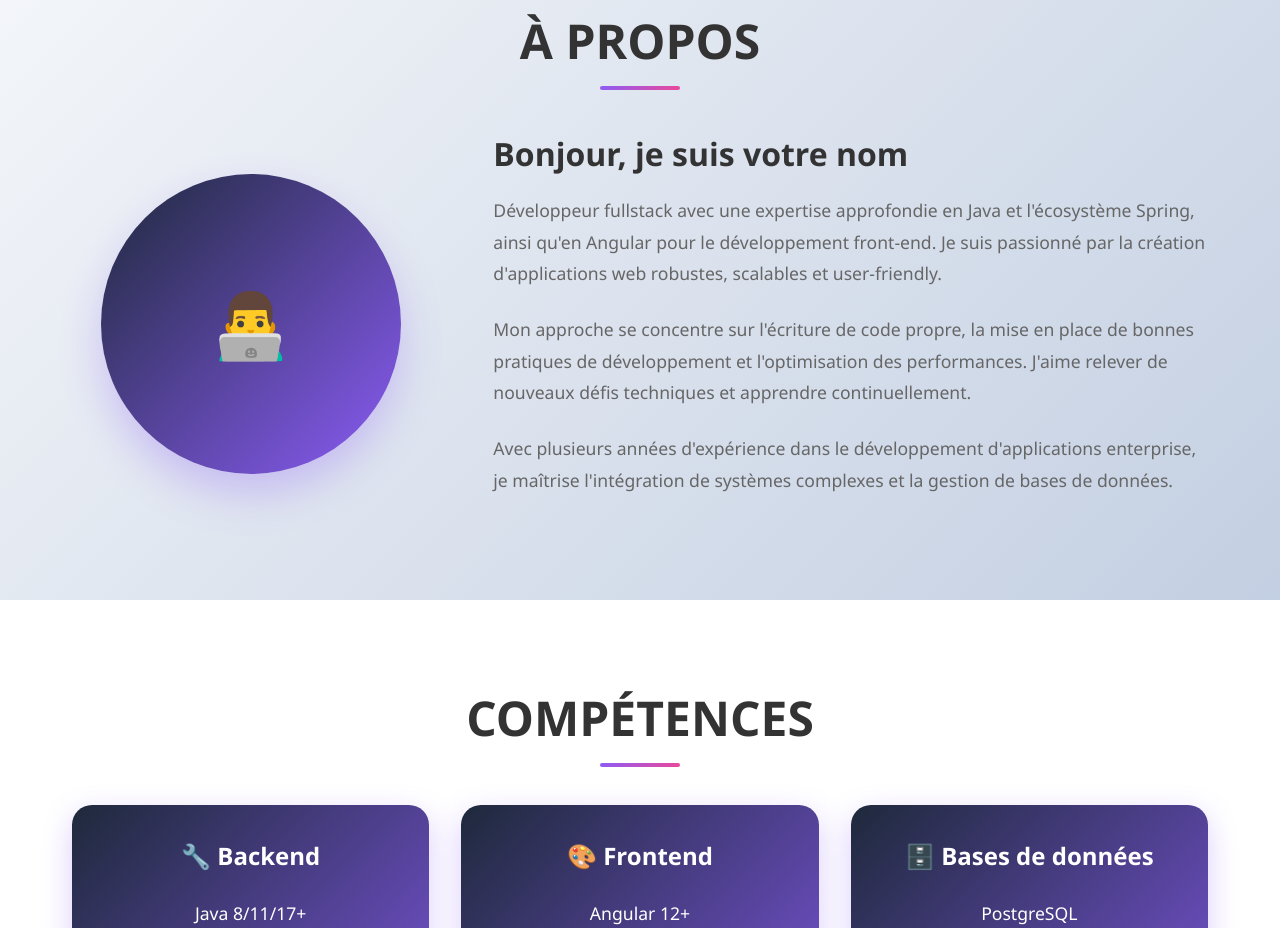
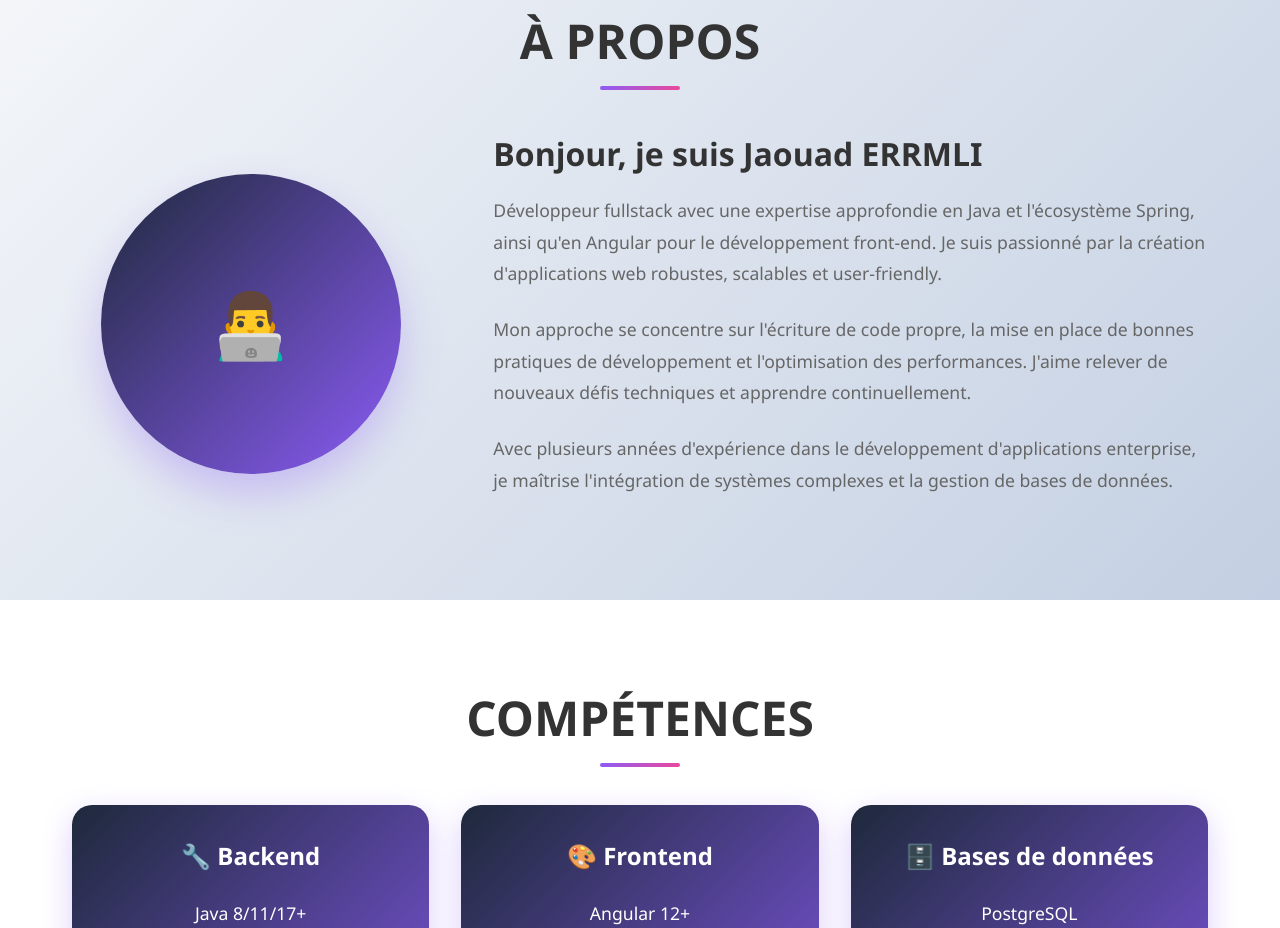
Before and after one commit to errmili/Porfolio, a plain HTML site: page index.html in a window 1280 px wide. Shown: the part 877-1805 px from the top of the page. Drawn offline with Linux system fonts and the light colour scheme.

Commit message:
ajouter le nom dans la section A propos

```diff
--- a/index.html
+++ b/index.html
@@ -542,7 +542,7 @@
                     <div class="profile-img">👨‍💻</div>
                 </div>
                 <div class="about-text">
-                    <h3>Bonjour, je suis votre nom</h3>
+                    <h3>Bonjour, je suis Jaouad ERRMLI</h3>
                     <p>
                         Développeur fullstack avec une expertise approfondie en Java et l'écosystème Spring,
                         ainsi qu'en Angular pour le développement front-end. Je suis passionné par la création
```
